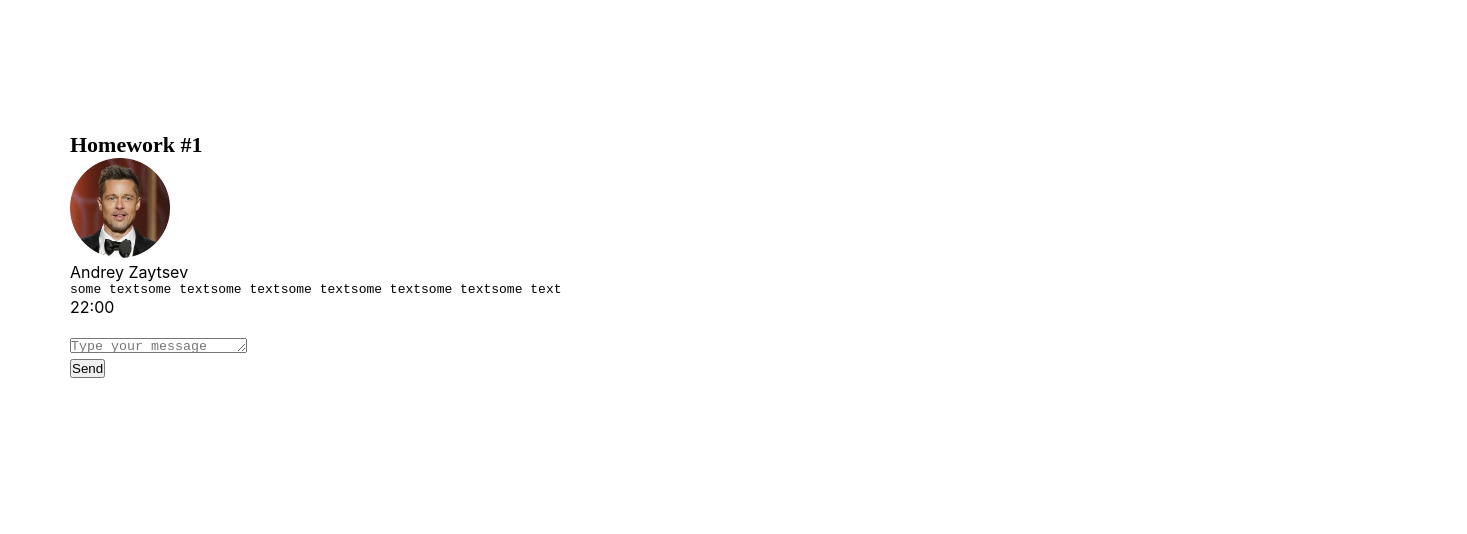
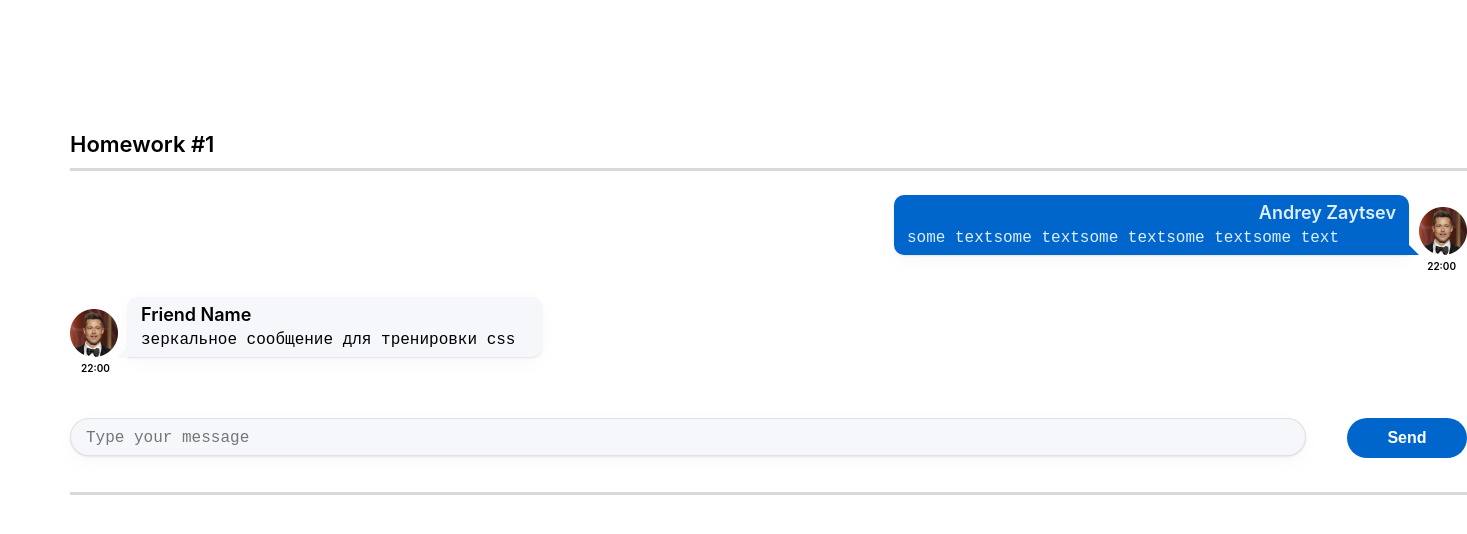
Before and after one commit to AndreyZaytsev90/IT-INC-autocheckNext, a React (Create React App) app in the folder hws2-master/: page / in a window 1280 px wide. Shown: the top 534 px of the page, 1467 px wide, since content can reach past the window. Built offline with nearby package versions, Linux system fonts and the light colour scheme.

Commit message:
hw5 isDone

```diff
--- a/hws2-master/src/index.css
+++ b/hws2-master/src/index.css
@@ -6,9 +6,9 @@
 
 body {
   margin: 0;
-  font-family: -apple-system, BlinkMacSystemFont, 'Segoe UI', 'Roboto',
-    'Oxygen', 'Ubuntu', 'Cantarell', 'Fira Sans', 'Droid Sans',
-    'Helvetica Neue', "Montserrat", sans-serif;
+  font-family: 'Montserrat', -apple-system, BlinkMacSystemFont, 'Segoe UI', 'Roboto',
+  'Oxygen', 'Ubuntu', 'Cantarell', 'Fira Sans', 'Droid Sans',
+  'Helvetica Neue', sans-serif;
   -webkit-font-smoothing: antialiased;
   -moz-osx-font-smoothing: grayscale;
   box-sizing: border-box;
@@ -16,5 +16,5 @@ body {
 
 code {
   font-family: source-code-pro, Menlo, Monaco, Consolas, 'Courier New',
-    monospace;
+  monospace;
 }
--- a/hws2-master/src/s1-main/App.module.css
+++ b/hws2-master/src/s1-main/App.module.css
@@ -8,14 +8,21 @@
   top: 131px;
 }
 
-.hw {}
+.hw {
+  width: 1397px;
+  top: 167.5px;
+  border-top: 3px solid rgb(217, 217, 217);
+  border-bottom: 3px solid rgb(217, 217, 217);
+  border-left: none; /* Убираем левую границу */
+  border-right: none; /* Убираем правую границу */
+}
 
 .hwTitle {
   color: rgb(0, 0, 0);
-  font-family: Montserrat;
+ /* font-family: Montserrat, serif;*/
   font-size: 22px;
   font-weight: 600;
   line-height: 27px;
-  letter-spacing: 0%;
   text-align: left;
+  margin-bottom: 9.5px;
 }
--- a/hws2-master/src/s2-homeworks/hw01/HW1.tsx
+++ b/hws2-master/src/s2-homeworks/hw01/HW1.tsx
@@ -34,7 +34,7 @@ export const message0: MessageType = {
     name: 'Andrey Zaytsev',  // можно менять
   },
   message: {
-    text: 'some textsome textsome textsome textsome textsome textsome text', // можно менять
+    text: 'some textsome textsome textsome textsome text', // можно менять
     time: '22:00', // можно менять
   },
 }
--- a/hws2-master/src/s2-homeworks/hw01/friend-message/FriendMessage.module.css
+++ b/hws2-master/src/s2-homeworks/hw01/friend-message/FriendMessage.module.css
@@ -3,29 +3,65 @@
 }
 
 .friendImageAndText {
-
+    display: flex;
+    flex-direction: row;
 }
 
 .friendImageAndText img {
-
+    width: 48px;
+    height: 48px;
+    margin-top: 36.5px;
 }
 
 .friendText {
-
+    position: relative;
+    width: 414px;
+    height: 60px;
+    box-shadow: 0 1px 2px 0 rgba(29, 33, 38, 0.1), 0 5px 20px 0 rgba(29, 33, 38, 0.03);
+    background: rgb(245, 247, 251);
+    margin-top: 24.5px;
+    margin-left: 10px;
+    border-radius: 10px 10px 10px 0;
+}
+.friendText:before,
+.friendText:after {
+    content: '';
+    position: absolute;
+    left: -10px; /* Позиционирование стрелки слева от сообщения */
+    bottom: 0px; /* Вертикальное позиционирование стрелки */
+    width: 0;
+    height: 0;
+    border-right: 15px solid rgb(245, 247, 251); /* Цвет стрелки совпадает с цветом сообщения */
+    border-top: 15px solid transparent;
+    border-bottom: 0px solid transparent;
 }
 
-.friendText:after {
-
+.friendText:before {
+    border-right-color: rgba(29, 33, 38, 0.03); /* Цвет тени */
+    left: -10.9px; /* Смещение тени */
+    bottom: -1.5px; /* Смещение тени */
+    z-index: -1; /* Помещаем тень за треугольник */
 }
 
 .friendName {
-
+    display: flex;
+    font-size: 18px;
+    font-weight: 600;
+    line-height: 22px;
+    padding: 7px 0 0 13px ;
 }
 
 .friendMessageText {
-
+    display: flex;
+    padding: 5px 13px 8px 13px;
+    font-size: 16px;
 }
 
 .friendTime {
-
+    display: flex;
+    flex-direction: row;
+    padding-top: 5px;
+    padding-left: 11px;
+    font-size: 10px;
+    font-weight: 600;
 }
--- a/hws2-master/src/s2-homeworks/hw01/friend-message/FriendMessage.tsx
+++ b/hws2-master/src/s2-homeworks/hw01/friend-message/FriendMessage.tsx
@@ -1,8 +1,15 @@
 import React from 'react'
 import s from './FriendMessage.module.css'
+import {MessageType} from "../HW1";
+import avatar from '../avatar.png';
+
+
+export type FriendMessagePropsType = {
+    message: MessageType
+}
 
 // создать тип вместо any и отобразить приходящие данные
-const FriendMessage = (props: any) => {
+const FriendMessage = (props: FriendMessagePropsType) => {
     return (
         <div
             id={'hw1-friend-message-' + props.message.id}
@@ -11,36 +18,26 @@ const FriendMessage = (props: any) => {
             <div className={s.friendImageAndText}>
                 <img
                     id={'hw1-friend-avatar-' + props.message.id}
-                    // создаёт студент
-
-                    //
+                    alt='avatar'
+                    src={avatar}
                 />
                 <div className={s.friendText}>
                     <div
                         id={'hw1-friend-name-' + props.message.id}
                         className={s.friendName}
-                    >
-                        {/*создаёт студент*/}
-
-                        {/**/}
+                    >{props.message.user.name}
                     </div>
                     <pre
                         id={'hw1-friend-text-' + props.message.id}
                         className={s.friendMessageText}
-                    >
-                        {/*создаёт студент*/}
-
-                        {/**/}
+                    >{props.message.message.text}
                     </pre>
                 </div>
             </div>
             <div
                 id={'hw1-friend-time-' + props.message.id}
                 className={s.friendTime}
-            >
-                {/*создаёт студент*/}
-
-                {/**/}
+            >{props.message.message.time}
             </div>
         </div>
     )
--- a/hws2-master/src/s2-homeworks/hw01/message-sender/MessageSender.module.css
+++ b/hws2-master/src/s2-homeworks/hw01/message-sender/MessageSender.module.css
@@ -1,18 +1,53 @@
 .sendForm {
-
+    display: flex;
+    flex-direction: row;
+    justify-content: space-between;
 }
 
 .textarea {
+    width: 1236px;
+    height: 40px;
+    border-radius: 20px;
+    box-shadow: 0px 1px 2px 0px rgba(29, 33, 38, 0.1), 0px 5px 20px 0px rgba(29, 33, 38, 0.03);
+    background: rgb(245, 247, 251);
+    border: 1px solid rgba(29, 33, 38, 0.1); /* Добавляем границу для лучшего визуального эффекта */
+    padding: 10px 15px; /* Добавляем отступы для удобства ввода текста */
+    font-size: 16px; /* Устанавливаем размер шрифта */
+    color: rgb(29, 33, 38); /* Устанавливаем цвет текста */
+    outline: none; /* Убираем стандартное выделение при фокусе */
+    transition: border-color 0.3s ease; /* Добавляем плавный переход для изменения цвета границы */
+    resize: none;
+    overflow: hidden;
+    margin-top: 44px;
+    margin-bottom: 34.5px;
+}
 
+.textarea:focus {
+    border-color: rgb(0, 102, 204); /* Изменяем цвет границы при фокусе */
 }
 
 .button {
-
+    width: 120px;
+    height: 40px;
+    border-radius: 20px;
+    background: rgb(0, 102, 204);
+    font-size: 16px;
+    font-weight: 600;
+    line-height: 20px;
+    color: rgb(255, 255, 255);
+    border: none; /* Убираем границу, если она не нужна */
+    cursor: pointer; /* Изменяем курсор при наведении */
+    transition: background-color 0.3s ease, transform 0.2s ease; /* Добавляем плавные переходы */
+    margin-top: 44px;
+    margin-bottom: 34.5px;
 }
 
 .button:hover {
+    background: rgb(0, 80, 160); /* Изменяем цвет фона при наведении */
+    transform: scale(1.01); /* Увеличиваем размер кнопки при наведении */
+}
 
+.button:active {
+    background: rgb(0, 60, 120); /* Изменяем цвет фона при активации */
+    transform: scale(0.99); /* Уменьшаем размер кнопки при активации */
 }
-.button:active {
-
-}
--- a/hws2-master/src/s2-homeworks/hw01/message/Message.module.css
+++ b/hws2-master/src/s2-homeworks/hw01/message/Message.module.css
@@ -1,18 +1,65 @@
-.message {}
+.message {
 
-.imageAndText {}
+}
+
+.imageAndText {
+  display: flex;
+  flex-direction: row-reverse;
+}
 
 .imageAndText img {
-  width: 100px;
-  height: 100px;
+  width: 48px;
+  height: 48px;
+  margin-top: 36.5px;
 }
 
-.text {}
+.text {
+  position: relative;
+  width: 515px;
+  height: 60px;
+  box-shadow: 0 1px 2px 0 rgba(29, 33, 38, 0.1),0 5px 20px 0 rgba(29, 33, 38, 0.03);
+  background: rgb(0, 102, 204);
+  margin-top: 24.5px;
+  margin-right: 10px;
+  border-radius: 10px 10px 0 10px;
 
-.text:after {}
+}
 
-.name {}
+.text:after {
+  content: '';
+  position: absolute;
+  right: -10px; /* Позиционирование стрелки справа от сообщения */
+  top: 45px; /* Вертикальное позиционирование стрелки */
+  width: 0;
+  height: 0;
+  border-top: 15px solid transparent;
+  border-bottom: 0px solid transparent;
+  border-left: 15px solid rgb(0, 102, 204); /* Цвет стрелки совпадает с цветом сообщения */
+}
 
-.messageText {}
+.name {
+  display: flex;
+  justify-content: end;
+  font-size: 18px;
+  font-weight: 600;
+  line-height: 22px;
+  color: #DDEEFF;
+  padding: 7px 13px 0 0;
+}
 
-.time {}
+.messageText {
+  display: flex;
+  color: #DDEEFF;
+  padding: 5px 13px 8px 13px;
+  font-size: 16px;
+
+}
+
+.time {
+  display: flex;
+  flex-direction: row-reverse;
+  padding-right: 11px;
+  padding-top: 5px;
+  font-size: 10px;
+  font-weight: 600;
+}
```
Also changed, not shown: 1 other file (tests, documents, lock files or other folders).
